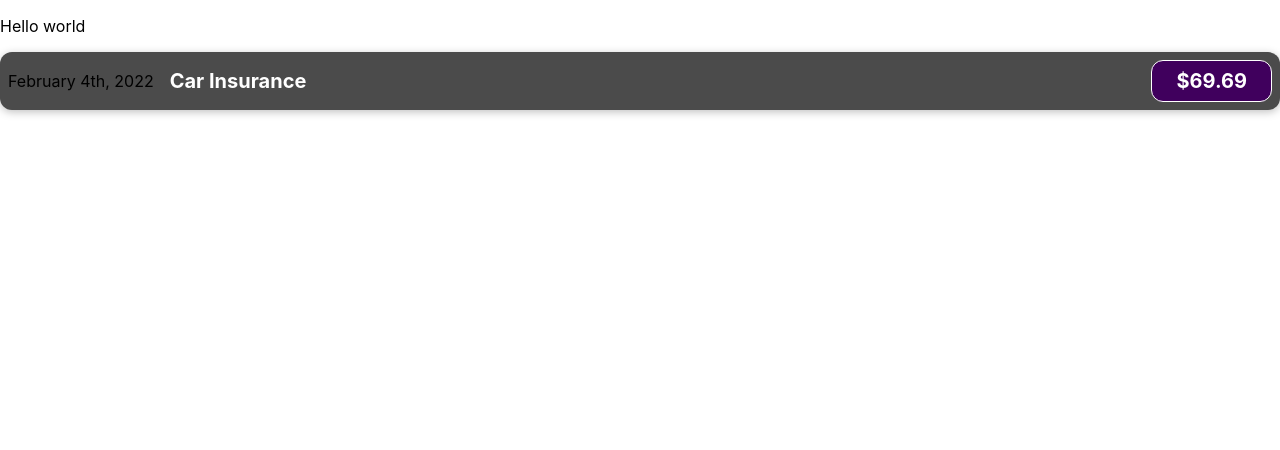
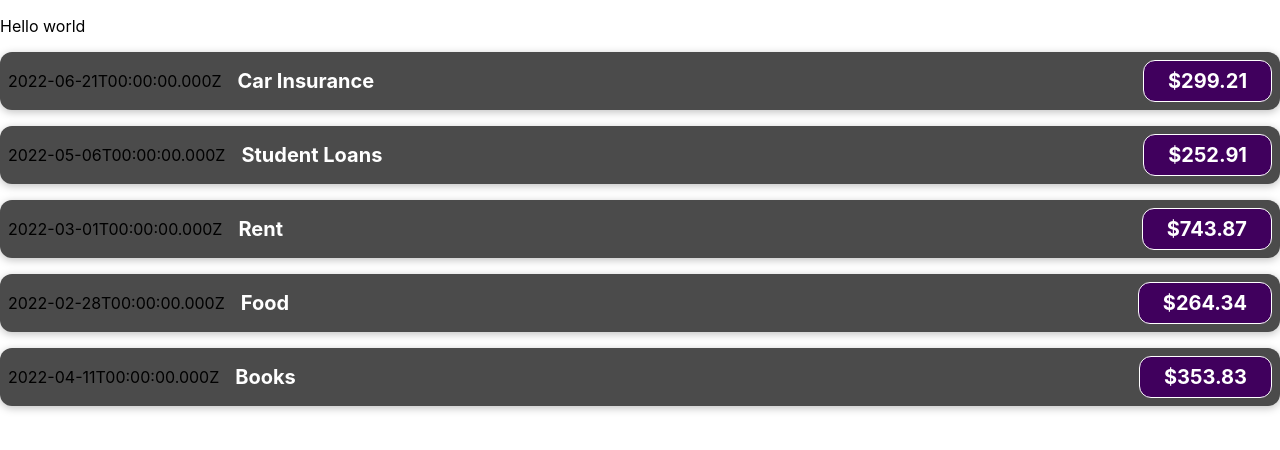
Before and after one commit to AlexKenny6/JustReactandNode, a React (Create React App) app in the folder learning-all-about-react/: page / in a window 1280 px wide. Shown: the top 450 px of the page. Built offline with nearby package versions, Linux system fonts and the light colour scheme.

Commit message:
Making it dynamic ;)

```diff
--- a/learning-all-about-react/src/App.js
+++ b/learning-all-about-react/src/App.js
@@ -1,12 +1,30 @@
 import ExpenseItem from "./components/ExpenseItem";
 
 function App() {
-  return (
+
+    const expenses = [
+
+        {id: 1, title: 'Car Insurance', amount: 299.21, date: new Date(2022, 5, 21)},
+        {id: 2, title: 'Student Loans', amount: 252.91, date: new Date(2022, 4, 6)},
+        {id: 3, title: 'Rent', amount: 743.87, date: new Date(2022, 2, 1)},
+        {id: 4, title: 'Food', amount: 264.34, date: new Date(2022, 1, 28)},
+        {id: 5, title: 'Books', amount: 353.83, date: new Date(2022, 3, 11)},
+
+    ];
+
+    return (
+
         <div>
-          <p>Hello world</p>
-          <ExpenseItem/>
+            <p>Hello world</p>
+            <ExpenseItem title={expenses[0].title} amount={expenses[0].amount} date={expenses[0].date}/>
+            <ExpenseItem title={expenses[1].title} amount={expenses[1].amount} date={expenses[1].date}/>
+            <ExpenseItem title={expenses[2].title} amount={expenses[2].amount} date={expenses[2].date}/>
+            <ExpenseItem title={expenses[3].title} amount={expenses[3].amount} date={expenses[3].date}/>
+            <ExpenseItem title={expenses[4].title} amount={expenses[4].amount} date={expenses[4].date}/>
         </div>
-  );
+
+    );
+
 }
 
 export default App;
--- a/learning-all-about-react/src/components/ExpenseItem.js
+++ b/learning-all-about-react/src/components/ExpenseItem.js
@@ -1,15 +1,16 @@
 import './ExpenseItem.css';
 
-function ExpenseItem() {
+function ExpenseItem(expenseProps) {
+
     return (
 
         <div className="expense-item">
             <div>
-                February 4th, 2022
+                {expenseProps.date.toISOString()}
             </div>
             <div className="expense-item__description">
-                <h2>Car Insurance</h2>
-                <div className="expense-item__price">$69.69</div>
+                <h2>{expenseProps.title}</h2>
+                <div className="expense-item__price">${expenseProps.amount}</div>
             </div>
         </div>
 
```
